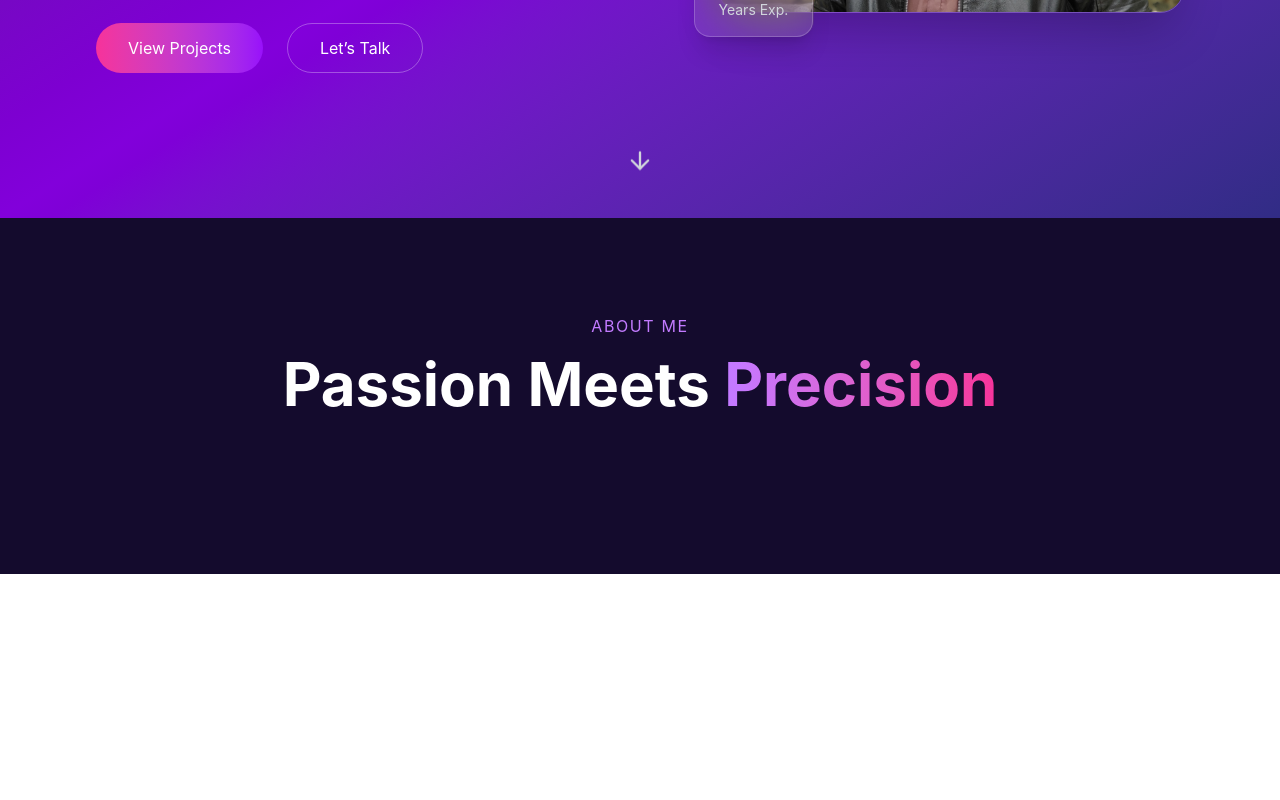
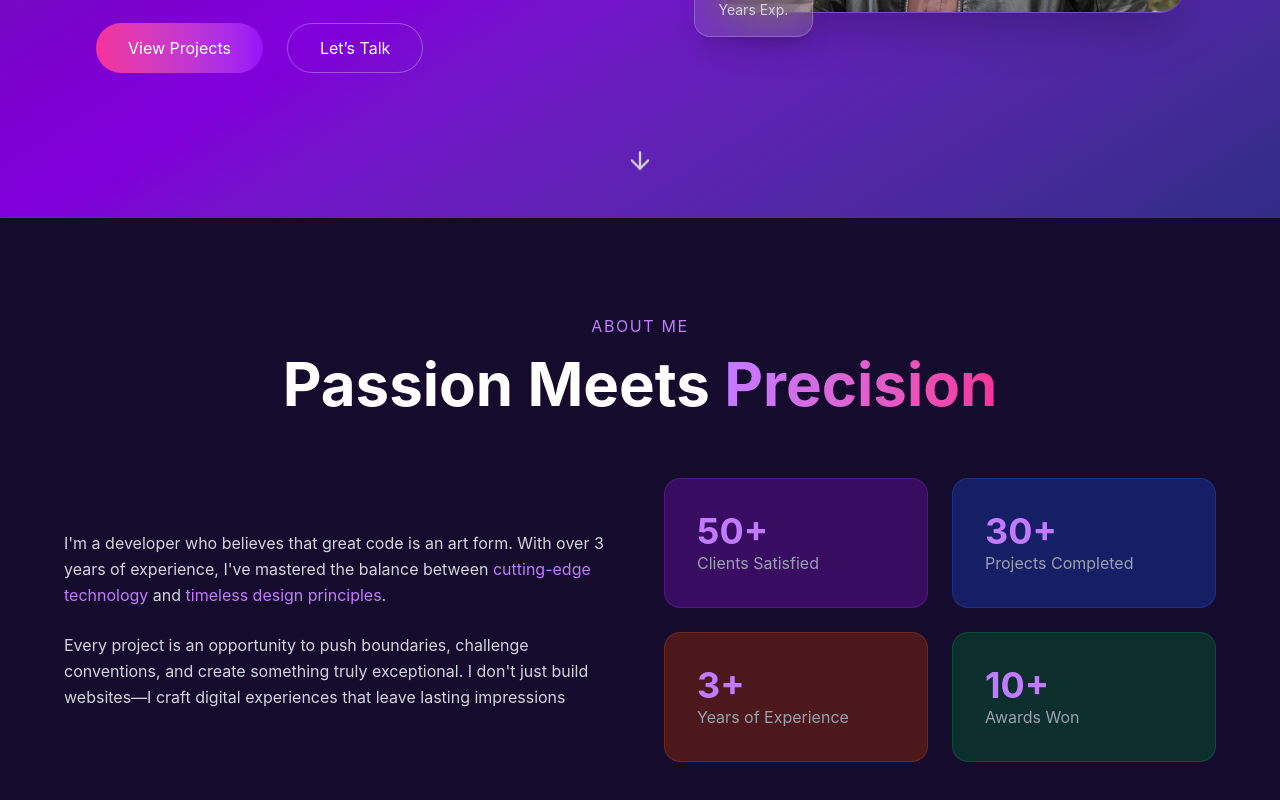
Before and after one commit to muhammad230/Mohdsite.com, a React (Vite) app: page / in a window 1280 px wide. Shown: the part 582-1382 px from the top of the page. Before the commit the page ends 1156 px from the top, so only its background shows below. Built offline with nearby package versions, Linux system fonts and the light colour scheme.

Commit message:
add pragraph or some divs

```diff
--- a/src/Components/About.jsx
+++ b/src/Components/About.jsx
@@ -1,10 +1,10 @@
-import React from 'react'
+import React from "react";
 
 const About = () => {
   return (
-   <section id='about' className="bg-[#140b2d] text-white py-24 px-6">
+    <section id="about" className="bg-[#140b2d] text-white py-24 px-6">
       <div className="max-w-6xl mx-auto">
-      <p className='text-center text-purple-400 tracking-widest mb-4'>
+        <p className="text-center text-purple-400 tracking-widest mb-4">
           ABOUT ME
         </p>
         <h2 className="text-center text-5xl md:text-6xl font-bold mb-16">
@@ -13,9 +13,49 @@ const About = () => {
             Precision
           </span>
         </h2>
+        <div className="grid md:grid-cols-2 gap-12 items-center">
+          <div className="space-y-6 text-gray-300 leading-relaxed">
+            <p>
+              I'm a developer who believes that great code is an art form. With
+              over 3 years of experience, I've mastered the balance between{" "}
+              <span className="text-purple-400">cutting-edge technology</span>{" "}
+              and{" "}
+              <span className="text-purple-400">
+                timeless design principles
+              </span>
+              .{" "}
+            </p>
+            <p>
+              Every project is an opportunity to push boundaries, challenge
+              conventions, and create something truly exceptional. I don't just
+              build websites—I craft digital experiences that leave lasting
+              impressions
+            </p>
+          </div>
+          <div className="grid grid-cols-2 gap-6">
+            <div className="bg-purple-800/40 p-8 rounded-2xl border border-purple-500/20 hover:scale-105 transition duration-300">
+                <h3 className="text-4xl font-bold text-purple-400">50+</h3>
+                <p className="text-gray-400">Clients Satisfied</p>
+            </div>
+            <div className="bg-blue-800/40 p-8 rounded-2xl border border-blue-500/20 hover:scale-105 transition duration-300">
+                <h3 className="text-4xl font-bold text-purple-400">30+</h3>
+                <p className="text-gray-400">Projects Completed</p>
+            </div>
+            <div className="bg-orange-800/40 p-8 rounded-2xl border border-orange-500/20 hover:scale-105 transition duration-300">
+                <h3 className="text-4xl font-bold text-purple-400">3+</h3>
+                <p className="text-gray-400">Years of Experience</p>
+            </div>
+            <div className="bg-green-800/40 p-8 rounded-2xl border border-green-500/20 hover:scale-105 transition duration-300">
+                <h3 className="text-4xl font-bold text-purple-400">10+</h3>
+                <p className="text-gray-400">Awards Won</p>
+            </div>
+
+
+          </div>
+        </div>
       </div>
     </section>
-  )
-}
+  );
+};
 
-export default About
+export default About;
```
Lines whose indentation alone changed are shown as unchanged.
